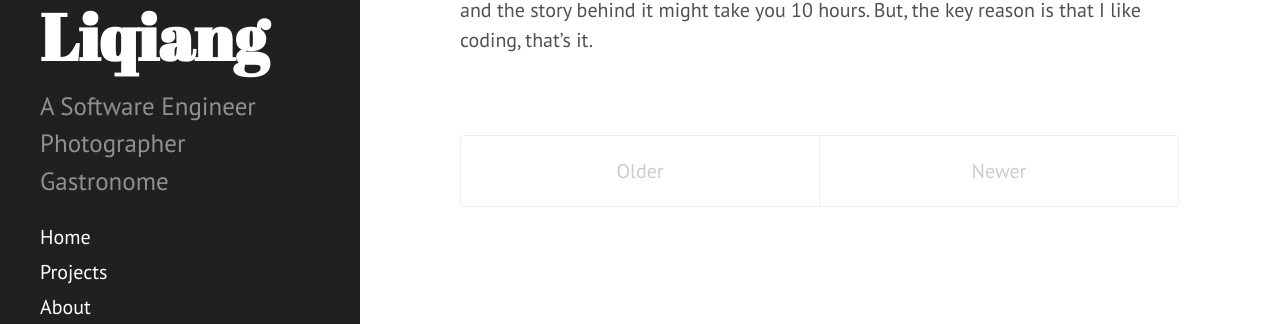
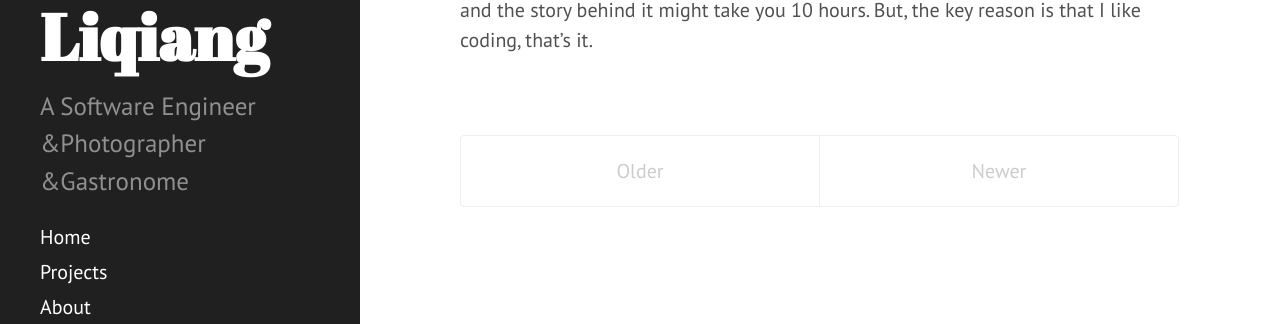
Before and after one commit to helq2612/helq2612.github.io, a Jekyll site: the page built from index.html, in a window 1280 px wide. Shown: the part 415-739 px from the top of the page. Built offline with Jekyll 4.4.1, drawn with Linux system fonts in a browser that asks for light colours; Markdown is read by kramdown in place of the engine named in the settings; the list of posts is cut into pages by our own code.

Commit message:
modify a theme

```diff
--- a/_config.yml
+++ b/_config.yml
@@ -9,7 +9,7 @@ permalink:        pretty
 # Setup
 title:            Liqiang
 tagline:          'He Liqiang'
-description:      'A Software Engineer <br/> Photographer  <br/> Gastronome '
+description:      'A Software Engineer <br/> &Photographer  <br/> &Gastronome '
 url:              https://helq2612.github.io/
 baseurl:          https://helq2612.github.io/
 
```
